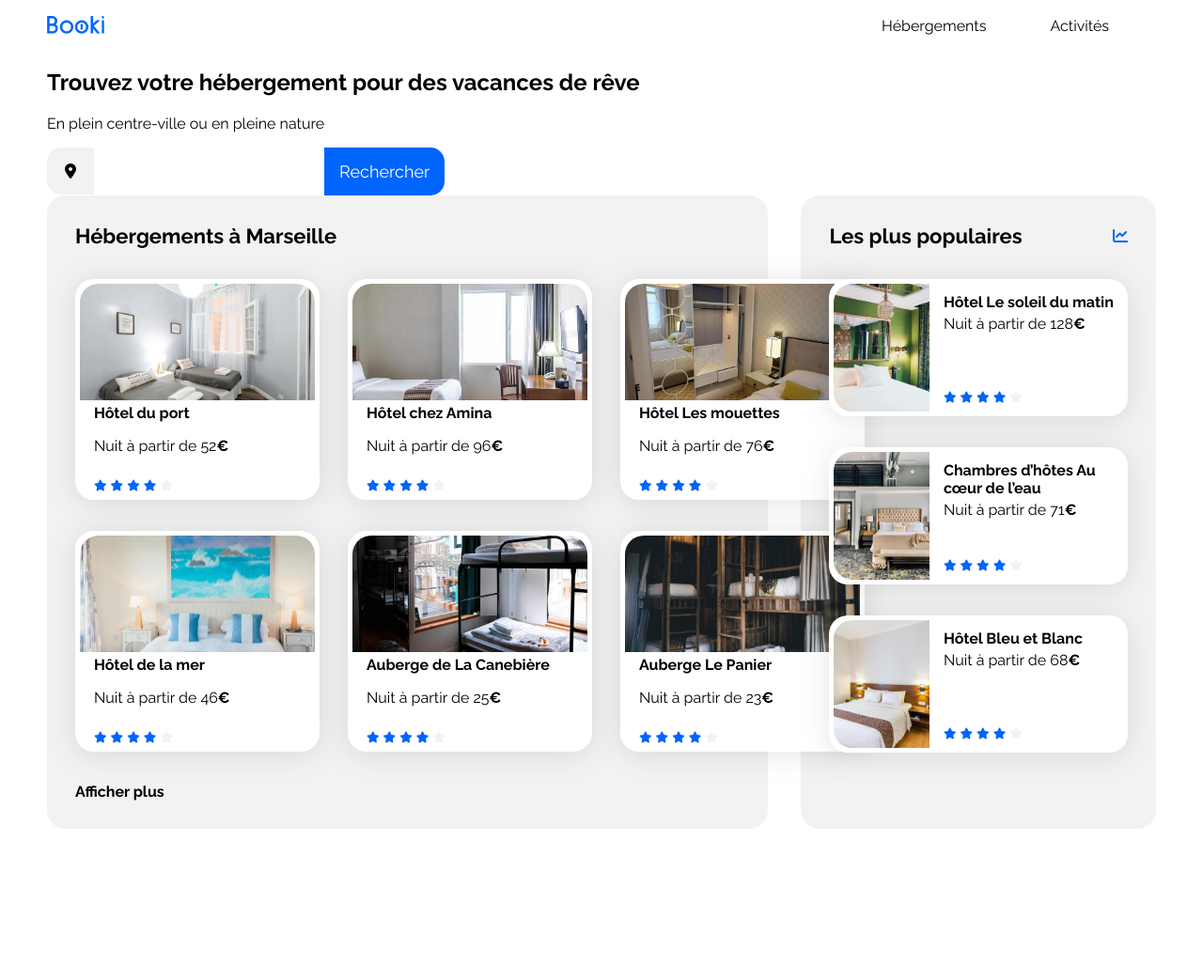
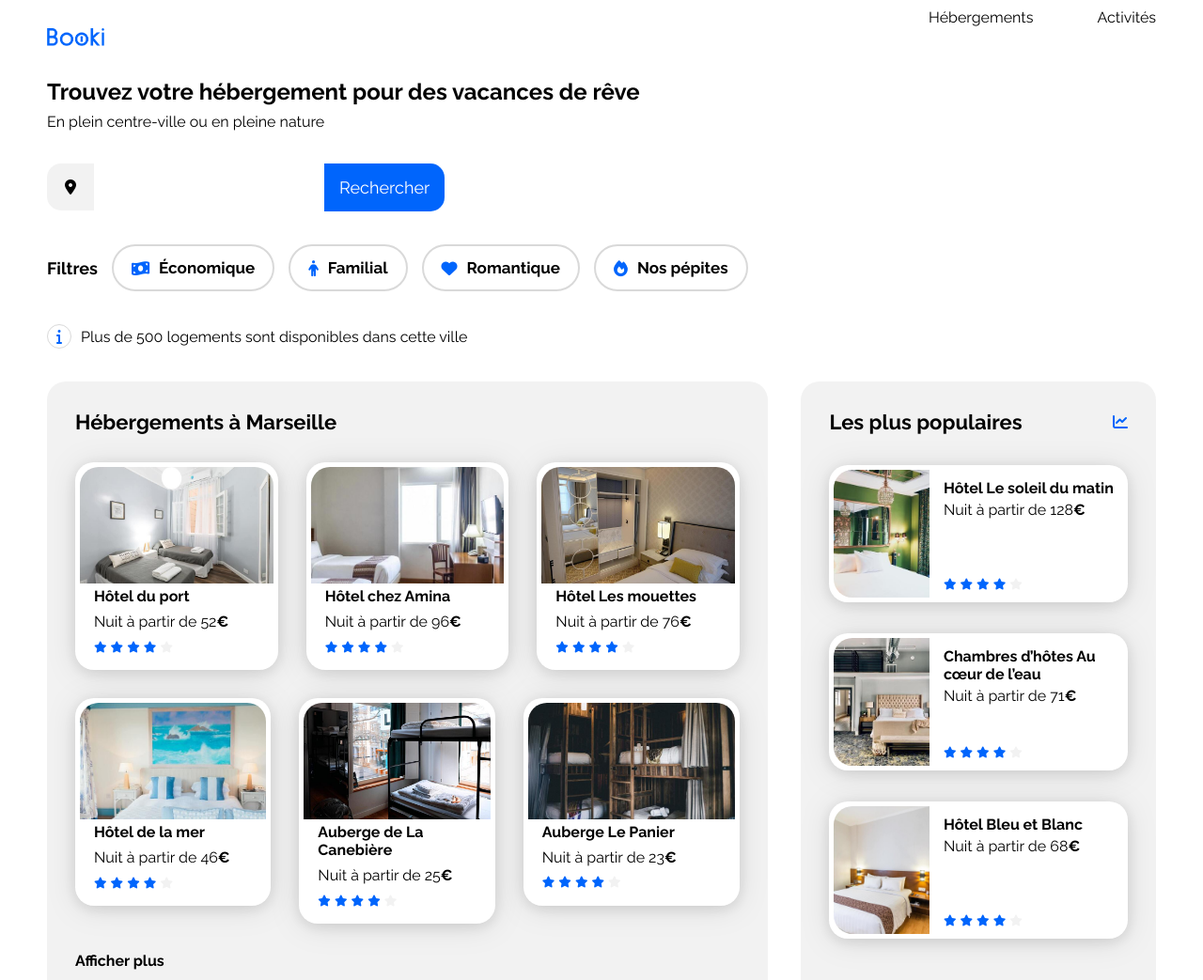
Before and after one commit to Bulmond/OpenClassroomsP1, a plain HTML site: page index.html in a window 1280 px wide. Shown: the top 1043 px of the page at 94% size. Before the commit the page ends 882 px from the top, so only its background shows below. Drawn offline with Linux system fonts and the light colour scheme.

Commit message:
[~] Finished Header and Info Section, mostly cleaned up Housing in Marseille section

```diff
--- a/css/style.css
+++ b/css/style.css
@@ -15,8 +15,10 @@
 
 body {
     display: flex;
+    flex-direction: column;
     justify-content: center;
     margin: 0;
+    max-width: 1440px;
 }
 
 .main-container {
@@ -24,6 +26,12 @@ body {
     max-width: 1440px;
     padding: 0 50px;
     box-sizing: border-box;
+}
+
+main {
+    display: flex;
+    flex-direction: column;
+    gap: 35px;
 }
 
 a {
@@ -41,6 +49,8 @@ a {
     border-radius: 20px;
     padding: 5px;
     filter: drop-shadow(0px 3px 15px rgba(0, 0, 0, 0.1));
+    box-shadow: 0px 3px 15px 0px #0000001A;
+
 }
 
 .card img {
@@ -59,27 +69,43 @@ a {
     color: var(--main-bg-color)
 }
 
+h1 {
+    margin: 0;
+}
+
 /****** Header And Navbar ***********/
 header {
     display: flex;
-    align-items: center;
 }
 
 nav {
     display: flex;
     margin-left: auto;
+    height: 35px;
 }
 
-header img {
+.logo {
+   padding: 30px 50px;
+   gap: 10px;
+}
+
+.logo img {
    width: 61.09px;
    height: 19px;
 }
 
 nav ul {
     display: flex;
+    margin: 0;
     padding: 0 50px;
     gap: 68px;
     list-style: none;
+}
+
+nav li {
+    display: flex;
+    justify-content: center;
+    align-items: center;
     border-top: 2px solid transparent;
 }
 
@@ -88,10 +114,25 @@ nav li:hover {
 }
 
 /****** Section Info ***********/
+.info {
+    display: flex;
+    flex-direction: column;
+    gap: 35px;
+}
+.info-txt {
+  display: flex;
+  flex-direction: column;
+  gap: 8px;
+}
+
+.info p {
+    margin: 0px;
+}
+
 .search-bar {
     display: flex;
     border: 1px;
-    border-color: #F2F2F2;
+    border-color: var(--main-bg-color);
 }
 
 .location {
@@ -102,7 +143,7 @@ nav li:hover {
     align-items: center;
     border-top-left-radius: 15px;
     border-bottom-left-radius: 15px;
-    background-color: #F2F2F2;
+    background-color: var(--main-bg-color);
 }
 
 .fa-location-dot {
@@ -126,6 +167,50 @@ nav li:hover {
     border-bottom-right-radius: 15px;
 }
 
+.filters {
+    display: flex;
+    align-items: center;
+    gap: 15px;
+    height: 50px;
+}
+
+.filters button {
+    display: flex;
+    flex-wrap: nowrap;
+    gap: 10px;
+    background-color: transparent;
+    border: 2px solid #d9d9d9;
+    border-radius: 25px;
+    padding: 4px 19px;
+    font-size: 17px;
+    font-weight: 700;
+}
+
+.filters button:hover {
+    background-color: var(--filter-bg-color);
+}
+
+.filters strong {
+    font-size: 18px;
+}
+
+.infobar {
+    display: flex;
+    align-items: center;
+    gap: 10px;
+    font-size: 16px;
+}
+
+.infobar .fa-info {
+    display: flex;
+    align-items: center;
+    justify-content: center;
+    width: 24px;
+    height: 24px;
+    border: 1px solid #d9d9d9;
+    border-radius: 24px;
+}
+
 
 /****** Hebergements And Populaires ***********/
 .hebergements-and-populaires {
@@ -143,29 +228,36 @@ nav li:hover {
 /****** Hebergements ***********/
 .hebergements {
     width: 65%;
+    display: flex;
+    flex-direction: column;
+    gap: 30px;
 }
 
-.hebergements-cards .card {
-    max-width: 250px;
+.hebergements .card {
+    display: flex;
+    flex-direction: column;
+    gap: 4px;
+    padding-bottom: 15px;
 }
 
-.hebergements-cards .column {
+.hebergements .column {
     display: flex;
-    flex: 1;
     gap: 30px;
     justify-content: space-around;
-    margin: 33px 0;
 }
 
-.hebergements-cards img {
-    min-width: 250.33px;
-    height: 124px;
+.column a {
+    flex: 1;
+}
+
+.hebergements img {
+    max-height: 124px;
     border-top-left-radius: 20px;
     border-top-right-radius: 20px;
     border: 5px;
 }
 
-.hebergements-cards .card-content {
+.hebergements .card-content {
     width: 100%;
     padding: 0 15px;
     display: flex;
@@ -175,7 +267,10 @@ nav li:hover {
     box-sizing: border-box;
 }
 
-.hebergements-cards h3 {
+.hebergements .card-title {
+    margin: 0;
+}
+.hebergements .card-subtitle {
     margin: 0;
 }
 
--- a/index.html
+++ b/index.html
@@ -15,20 +15,24 @@
 </head>
 
 <body>
-    <div class="main-container">
     <header>
+        <div class="logo">
             <img src="images/logo/Booki.png" alt="Logo du site web">
+        </div>
         <nav>
             <ul>
-                    <li>Hébergements</li>
+                <li><a href="#hebergement">Hébergements</a></li>
                 <li>Activités</li>
             </ul>
         </nav>
     </header>
+    <div class="main-container">
         <main>
             <section class="info">
+                <div class="info-txt">
                     <h1>Trouvez votre hébergement pour des vacances de rêve</h1>
                     <p>En plein centre-ville ou en pleine nature</p>
+                </div>
                 <article class="search-bar">
                     <div class="location">
                         <i class="fa-solid fa-location-dot"></i>
@@ -36,20 +40,36 @@
                     <div class="search-bar"><input type="search"></div>
                     <button class="search-button">Rechercher</button>
                 </article>
+                <article class="filters">
+                    <strong>Filtres</strong>
+                    <button class="filters">
+                        <i class="fa-solid fa-money-bill-wave"></i>Économique
+                    </button>
+                    <button class="filters">
+                        <i class="fa-solid fa-person"></i>Familial
+                    </button>
+                    <button class="filters">
+                        <i class="fa-solid fa-heart"></i>Romantique
+                    </button>
+                    <button class="filters">
+                        <i class="fa-solid fa-fire"></i>Nos pépites
+                    </button>
+                </article>
+                <article class="infobar">
+                    <i class="fa-solid fa-info"></i>
+                    <p>Plus de 500 logements sont disponibles dans cette ville</p>
+                </article>
             </section>
             <div class="hebergements-and-populaires">
                 <section class="hebergements">
                     <h2 class="section-title">Hébergements à Marseille</h2>
-                    <div class="hebergements-cards">
                     <div class="column">
                         <a href="#">
                             <article class="card">
                                 <img src="./images/hebergements/fred-kleber.jpg" alt="Image de la chambre d'hôtel montrant un lit">
                                 <div class="card-content">
-                                        <div class="card-text">
                                     <h3 class="card-title">Hôtel du port</h3>
                                     <p class="card-subtitle">Nuit à partir de 52<span class="euro">€</span></p>
-                                        </div>
                                     <div class="card-rating">
                                         <i class="fa-xs fa-solid fa-star" aria-hidden="true"></i>
                                         <i class="fa-xs fa-solid fa-star" aria-hidden="true"></i>
@@ -65,10 +85,8 @@
                             <article class="card">
                                 <img src="./images/hebergements/febrian-zakaria.jpg" alt="Image de la chambre d'hôtel montrant un lit">
                                 <div class="card-content">
-                                        <div class="card-text">
                                     <h3 class="card-title">Hôtel chez Amina</h3>
                                     <p class="card-subtitle">Nuit à partir de 96<span class="euro">€</span></p>
-                                        </div>
                                     <div class="card-rating">
                                         <i class="fa-xs fa-solid fa-star" aria-hidden="true"></i>
                                         <i class="fa-xs fa-solid fa-star" aria-hidden="true"></i>
@@ -84,10 +102,8 @@
                             <article class="card">
                                 <img src="./images/hebergements/reisetopia.jpg" alt="Image de la chambre d'hôtel montrant un lit">
                                 <div class="card-content">
-                                        <div class="card-text">
                                     <h3 class="card-title">Hôtel Les mouettes</h3>
                                     <p class="card-subtitle">Nuit à partir de 76<span class="euro">€</span></p>
-                                        </div>
                                     <div class="card-rating">
                                         <i class="fa-xs fa-solid fa-star" aria-hidden="true"></i>
                                         <i class="fa-xs fa-solid fa-star" aria-hidden="true"></i>
@@ -105,10 +121,8 @@
                             <article class="card">
                                 <img src="./images/hebergements/annie-spratt.jpg" alt="Image de la chambre d'hôtel montrant un lit">
                                 <div class="card-content">
-                                        <div class="card-text">
                                     <h3 class="card-title">Hôtel de la mer</h3>
                                     <p class="card-subtitle">Nuit à partir de 46<span class="euro">€</span></p>
-                                        </div>
                                     <div class="card-rating">
                                         <i class="fa-xs fa-solid fa-star" aria-hidden="true"></i>
                                         <i class="fa-xs fa-solid fa-star" aria-hidden="true"></i>
@@ -124,10 +138,8 @@
                             <article class="card">
                                 <img src="./images/hebergements/marcus-loke.jpg" alt="Image de la chambre d'hôtel montrant un lit">
                                 <div class="card-content">
-                                        <div class="card-text">
                                     <h3 class="card-title">Auberge de La Canebière</h3>
                                     <p class="card-subtitle">Nuit à partir de 25<span class="euro">€</span></p>
-                                        </div>
                                     <div class="card-rating">
                                         <i class="fa-xs fa-solid fa-star" aria-hidden="true"></i>
                                         <i class="fa-xs fa-solid fa-star" aria-hidden="true"></i>
@@ -143,10 +155,8 @@
                             <article class="card">
                                 <img src="./images/hebergements/nicate-lee.jpg" alt="Image de la chambre d'hôtel montrant un lit">
                                 <div class="card-content">
-                                        <div class="card-text">
                                     <h3 class="card-title">Auberge Le Panier</h3>
                                     <p class="card-subtitle">Nuit à partir de 23<span class="euro">€</span></p>
-                                        </div>
                                     <div class="card-rating">
                                         <i class="fa-xs fa-solid fa-star" aria-hidden="true"></i>
                                         <i class="fa-xs fa-solid fa-star" aria-hidden="true"></i>
@@ -158,7 +168,6 @@
                                 </div>
                             </article>
                         </a>
-                        </div>
                     </div>
                     <strong>Afficher plus</strong>
                 </section>
```
Lines whose indentation alone changed are shown as unchanged.
